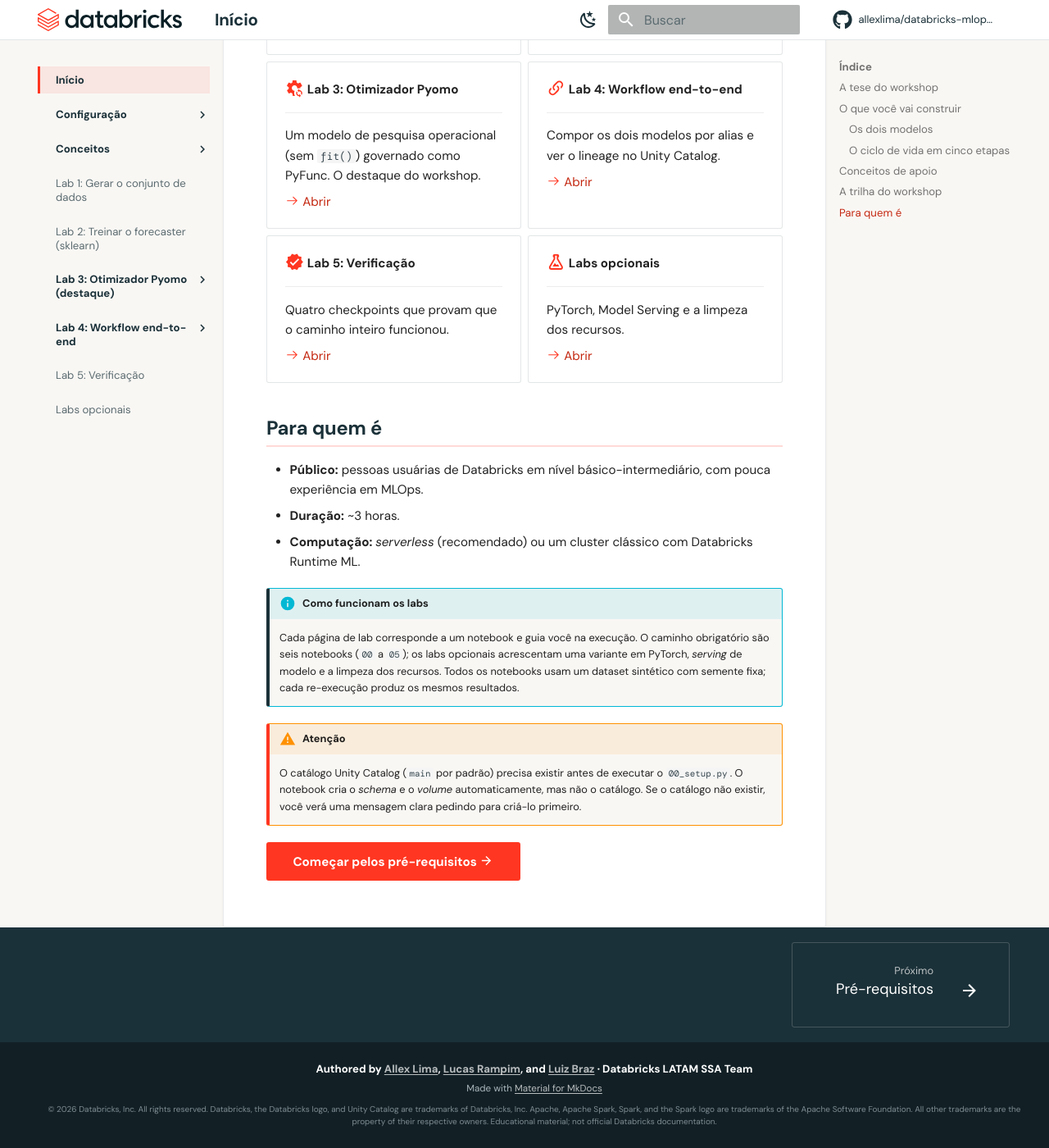
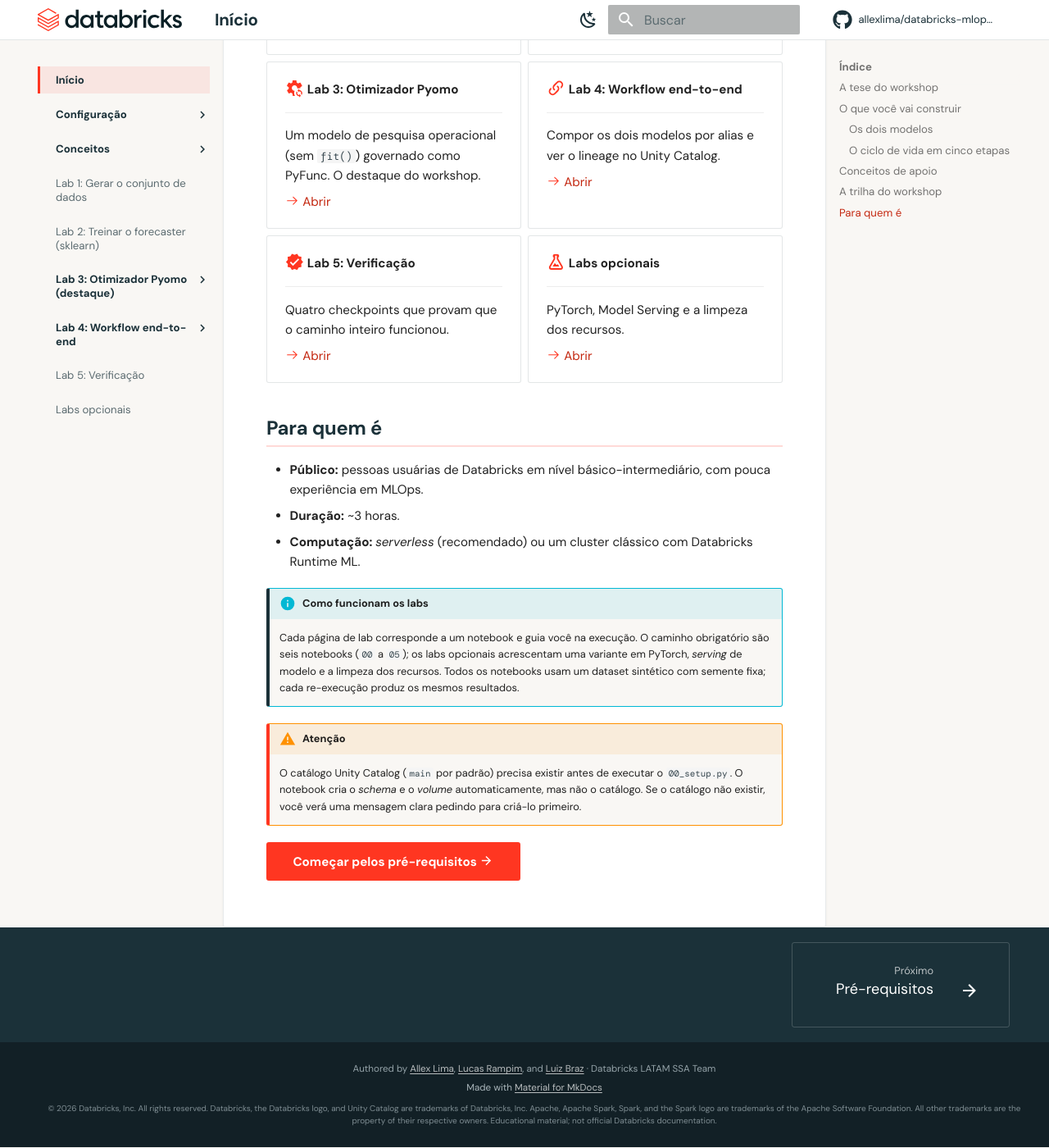
Before and after one commit to allexlima/databricks-mlops-workshop, an MkDocs documentation site: the page built from docs/index.md, in a window 1280 px wide and 1400 px high, scrolled down 3191 px. Shown: the whole window at 82% size. Built offline with MkDocs 1.6.1 and Material for MkDocs 9.7.7, drawn with Linux system fonts in a browser that asks for light colours; some web fonts are replaced; comment, search, counter and statistics services are not loaded.

Commit message:
soften footer authors line

```diff
--- a/docs/stylesheets/custom.css
+++ b/docs/stylesheets/custom.css
@@ -180,7 +180,8 @@
   line-height: 1.6;
   text-align: center;
 }
-.md-footer-authors { display: inline-block; color: #fff; font-weight: 600; font-size: 0.66rem; }
+.md-footer-authors { display: inline-block; color: #94a2a8; font-weight: 400; font-size: 0.58rem; }
+.md-footer-authors a { color: #cdd6da; }
 .md-footer-made { display: inline-block; margin-top: 0.15rem; color: #aab6bb; font-size: 0.58rem; }
 .md-footer-legal {
   display: inline-block;
```
